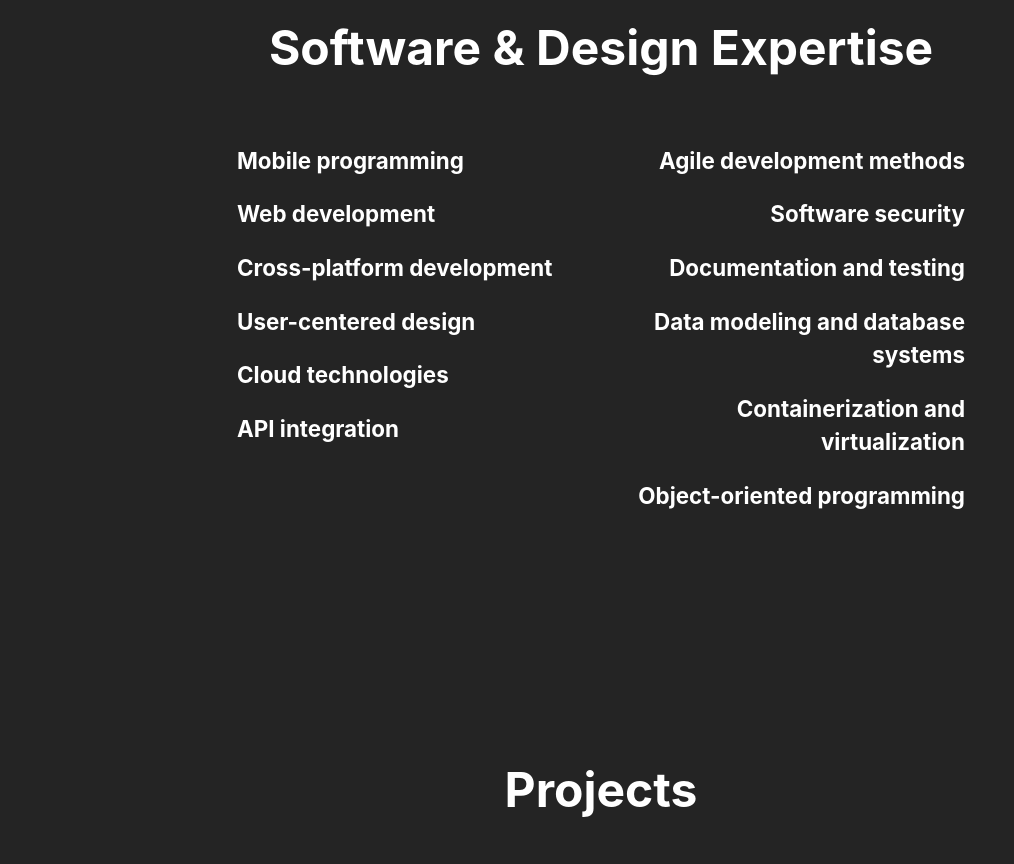
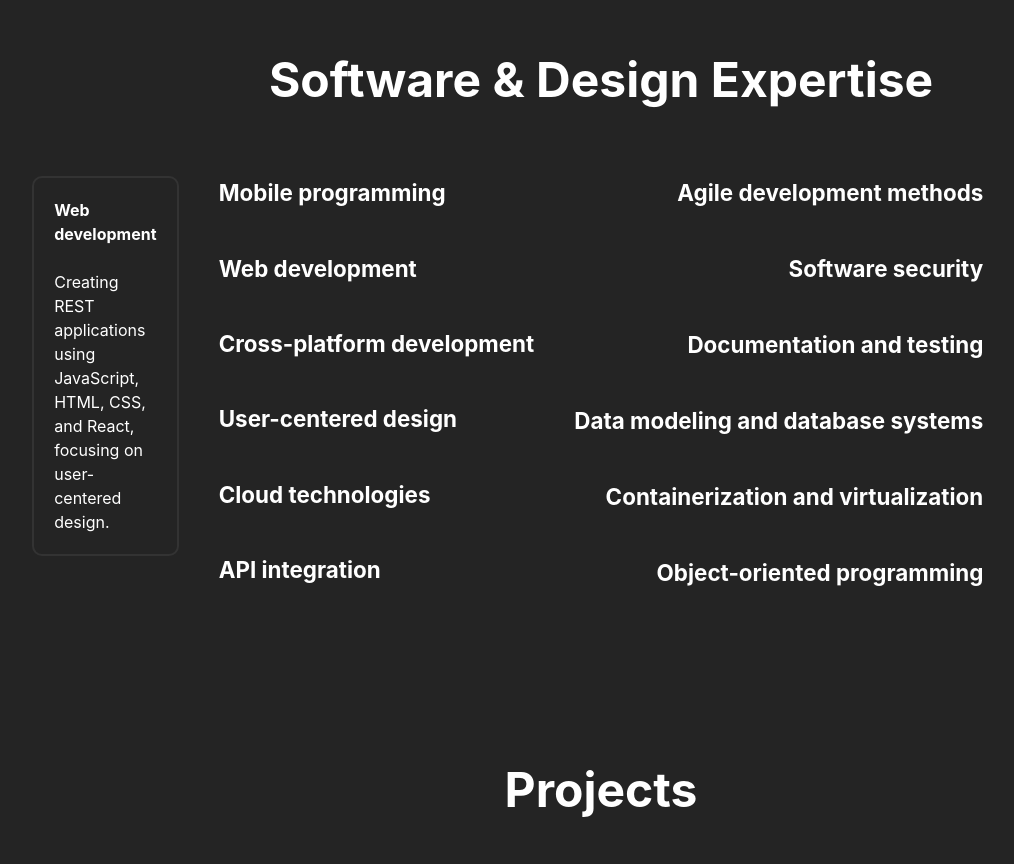
Before and after one commit to MaloSunce/ReactDemo, a React (Vite) app in the folder ReactDemo/: page / in a window 1280 px wide. Shown: the part 2700-3564 px from the top of the page, without its empty margins (39-1053 px from the left). Built offline with nearby package versions, Linux system fonts and the light colour scheme.

Commit message:
update: DevekSkils layout and animation

```diff
--- a/ReactDemo/src/content/DevelSkills.css
+++ b/ReactDemo/src/content/DevelSkills.css
@@ -8,10 +8,20 @@
     margin: auto;
 }
 
-.SkillPreview {
+.SkillTitle {
     transition: transform 0.5s ease-in-out;
+    white-space: nowrap;
+    padding: 0 0 0.5% 0;
 }
 
-.SkillPreview:hover {
+.SkillTitle:hover {
     transform: scale(1.3);
+    /*transform: scale(1.3) translateX(-10%); */
 }
+
+.SkillDescription {
+    border-radius: 10px;
+    border: 2px solid var(--accent);
+    padding: 20px;
+    height: 80%;
+}
--- a/ReactDemo/src/content/DevelSkills.jsx
+++ b/ReactDemo/src/content/DevelSkills.jsx
@@ -3,15 +3,10 @@ import {useState} from "react";
 
 function DevelSkills() {
 
-    const [hoverID, setHoverID] = useState(-1);
+    const [selectedID, setSelectedID] = useState(1);
     const handleMouseOver = (id) => {
-        setHoverID(id);
+        setSelectedID(id);
     };
-
-    const handleMouseOut = () => {
-        setHoverID(-1);
-    };
-
 
     const [develSkills, setSkill] = useState([
         {
@@ -88,33 +83,48 @@ function DevelSkills() {
             <h2>Software & Design Expertise</h2>
             <div style={{
                 display: 'flex',
-                height: '65%',
                 justifyContent: 'space-between',
-                marginLeft: '20%',
-                marginRight: '20%'
+                marginLeft: '4%',
+                marginRight: '4%'
             }}>
-                <div style={{textAlign: 'left', flex: 1}}>
+                <div style={{textAlign: 'left', flex: 2}}>
                     {develSkills.slice(0, Math.ceil(develSkills.length / 2)).map((skill) => (
-                        <div className="SkillPreview"
-                             key={skill.id}
-                             onMouseOver={() => handleMouseOver(skill.id)}
-                             onMouseOut={handleMouseOut}>
-                            <h3 style={{fontSize: '1.4em'}}>{skill.title}</h3>
-                            {hoverID === skill.id && (<p>{skill.description}</p>)}
+                        <div key={skill.id}>
+                            {selectedID === skill.id && (
+                                <p className="SkillDescription"><b>{skill.title}</b><br/><br/>{skill.description}</p>)}
                         </div>
                     ))}
                 </div>
-                <div style={{textAlign: 'right', flex: 1}}>
-                    {develSkills.slice(Math.ceil(develSkills.length / 2)).map((skill) => (
-                        <div className="SkillPreview"
+
+                <div style={{textAlign: 'left', flex: 3}}>
+                    {develSkills.slice(0, Math.ceil(develSkills.length / 2)).map((skill) => (
+                        <div className="SkillTitle"
                              key={skill.id}
-                             onMouseOver={() => handleMouseOver(skill.id)}
-                             onMouseOut={handleMouseOut}>
+                             onMouseOver={() => handleMouseOver(skill.id)}>
                             <h3 style={{fontSize: '1.4em'}}>{skill.title}</h3>
-                            {hoverID === skill.id && (<p>{skill.description}</p>)}
                         </div>
                     ))}
                 </div>
+
+                <div style={{textAlign: 'right', flex: 3}}>
+                    {develSkills.slice(Math.ceil(develSkills.length / 2)).map((skill) => (
+                        <div className="SkillTitle"
+                             key={skill.id}
+                             onMouseOver={() => handleMouseOver(skill.id)}>
+                            <h3 style={{fontSize: '1.4em'}}>{skill.title}</h3>
+                        </div>
+                    ))}
+                </div>
+
+                <div style={{textAlign: 'right', flex: 2}}>
+                    {develSkills.slice(Math.ceil(develSkills.length / 2)).map((skill) => (
+                        <div key={skill.id}>
+                            {selectedID === skill.id && (
+                                <p className="SkillDescription"><b>{skill.title}</b><br/><br/>{skill.description}</p>)}
+                        </div>
+                    ))}
+                </div>
+
             </div>
         </div>
     );
```
